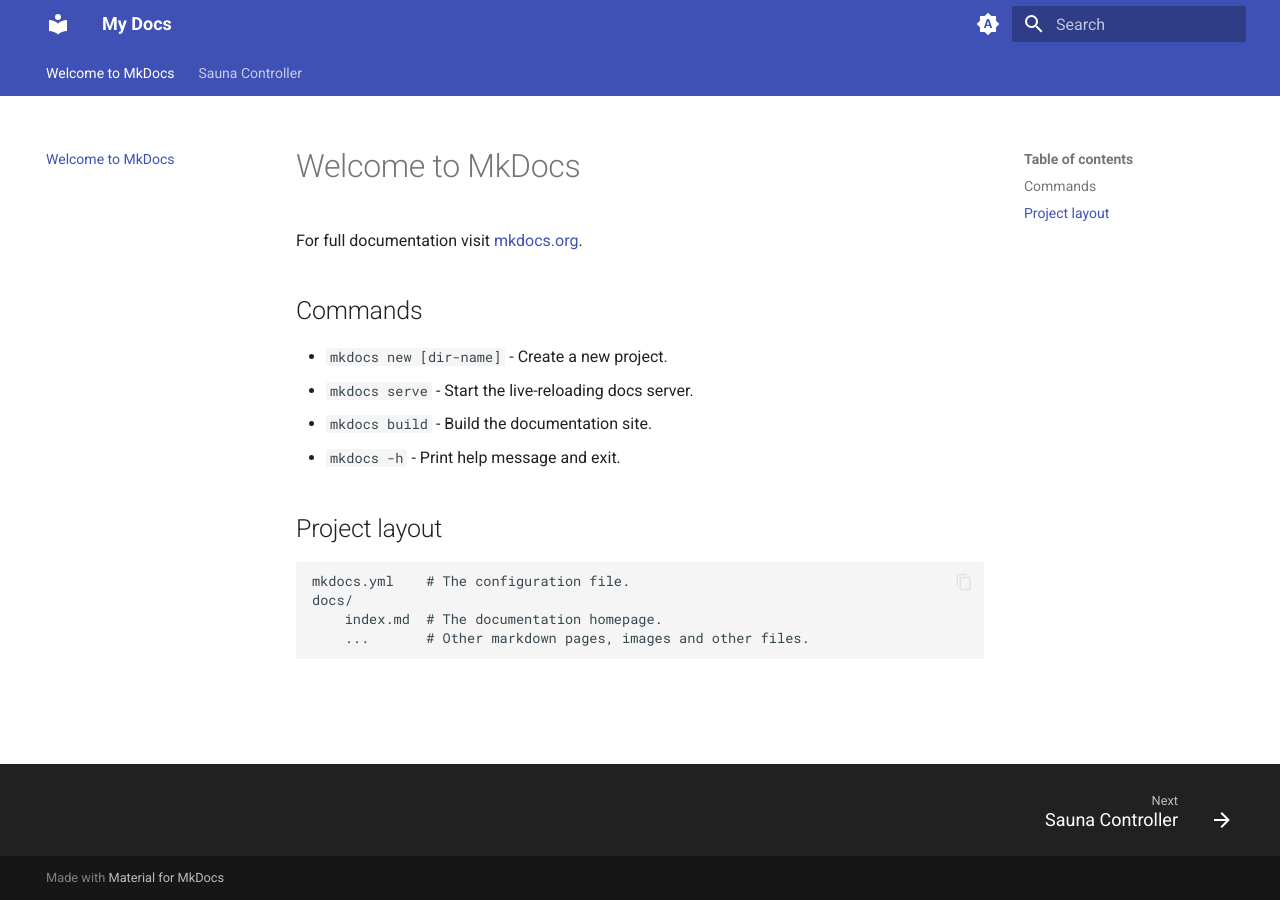
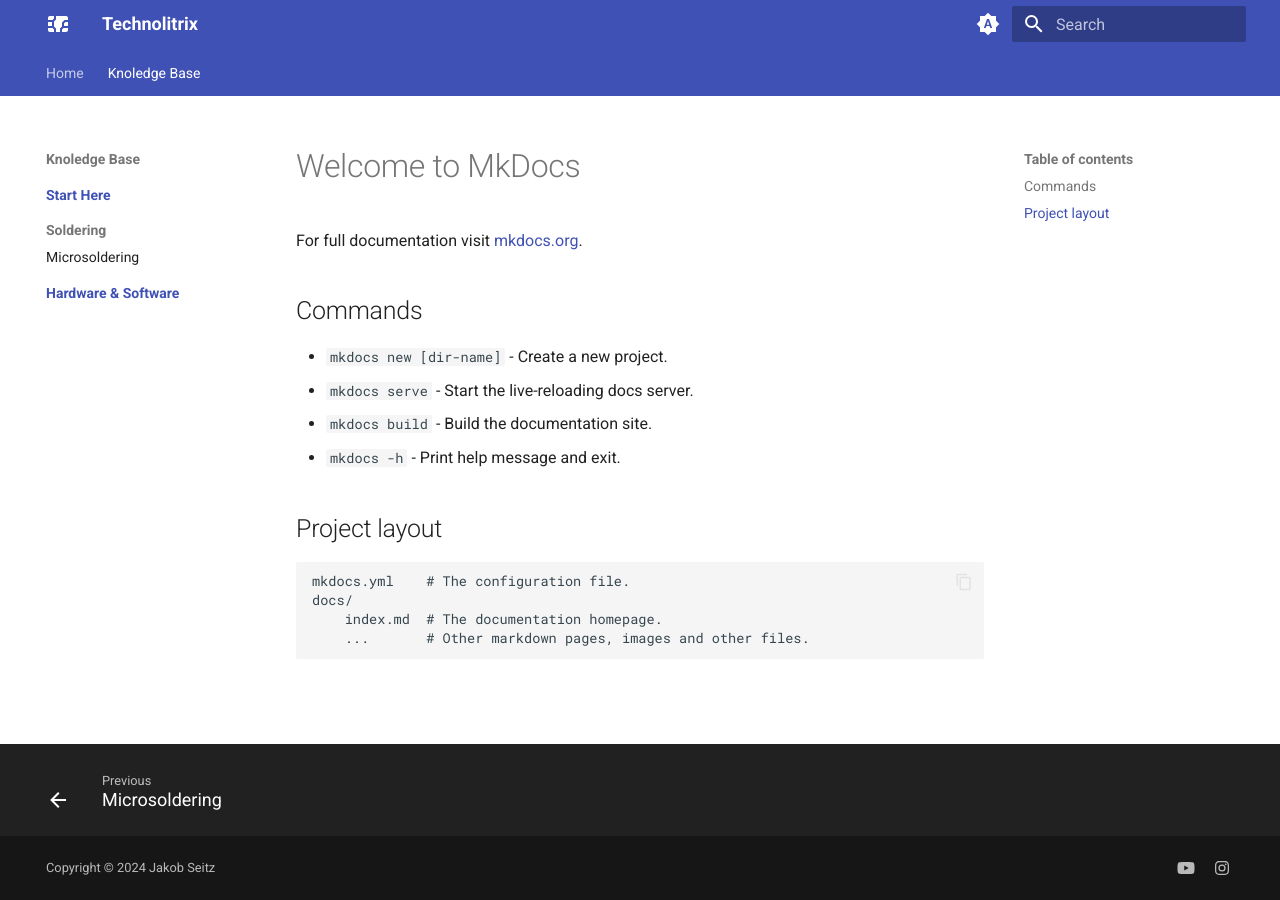
Before and after one commit to Technolitix/docs, an MkDocs documentation site: the page built from docs/index.md, in a window 1280 px wide. Built offline with MkDocs 1.6.1 and Material for MkDocs 9.7.7, drawn with Linux system fonts in a browser that asks for light colours.

Commit message:
Setup Yaml

```diff
--- a/mkdocs.yml
+++ b/mkdocs.yml
@@ -1,6 +1,11 @@
-site_name: My Docs
+site_name: Technolitrix
 theme:
   name: material
+  #custom_dir: overrides
+  favicon: images/favicon.png
+  language: en
+  icon:
+    logo:  material/integrated-circuit-chip
   features:
     - content.code.annotate
     - content.code.copy
@@ -16,6 +21,10 @@
     - search.highlight
     - search.share
     - search.suggest
+
+  plugins:
+    - typeset
+    - search
 
   palette:
 
@@ -38,3 +47,35 @@
       toggle:
         icon: material/brightness-4
         name: Switch to system preference
+
+markdown_extensions:
+    - admonition
+    - pymdownx.details
+    - pymdownx.superfences
+    - attr_list
+    - pymdownx.emoji:
+        emoji_index: !!python/name:material.extensions.emoji.twemoji
+        emoji_generator: !!python/name:material.extensions.emoji.to_svg
+    - toc:
+        permalink: true
+
+copyright: Copyright &copy; 2024 Jakob Seitz
+extra_css:
+  - stylesheets/extra.css
+extra:
+  generator: false
+  social:
+    - icon: fontawesome/brands/youtube
+      link: https://www.youtube.com/@jcs-fpv
+    - icon: fontawesome/brands/instagram
+      link: https://www.instagram.com/technolitrix
+
+nav:
+  - Home: https://technolitrix.de
+  - Knoledge Base:
+      - 'Start Here':
+        - 'Start Here': index.md
+      - 'Soldering':
+        - 'Microsoldering': sauna_controller.md
+      - 'Hardware & Software':
+        - 'Start Here': index.md
```
